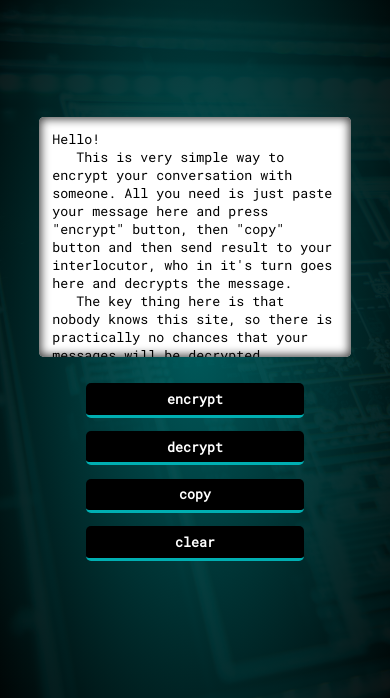
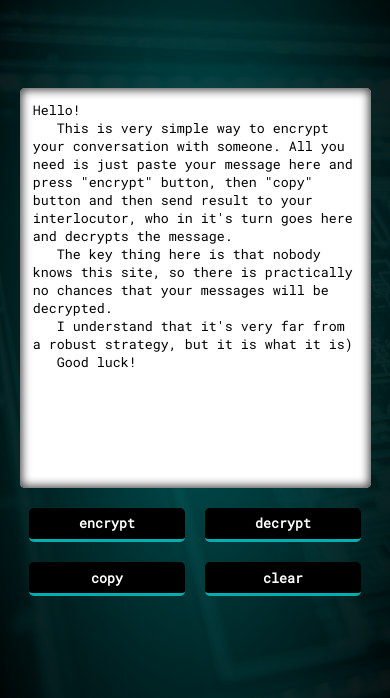
Before and after one commit to eymonk/hidee, a plain HTML site: page index.html in a window 390 px wide. Shown: the part 97-795 px from the top of the page. Drawn offline with Linux system fonts and the light colour scheme.

Commit message:
feat: add adaptive

```diff
--- a/css/encryptor.css
+++ b/css/encryptor.css
@@ -15,20 +15,26 @@
     color: transparent;
 }
 
-.encryptor__button-wrapper {
-    padding: 1em 0;
-    width: 80%;
+.encryptor__button-main-wrapper {
+    padding: 1rem 0;
 
     display: flex;
     flex-wrap: wrap;
     justify-content: center;
     align-items: center;
+    gap: 1rem;
+}
+.encryptor__button-wrapper {
+    display: flex;
+    flex-wrap: wrap;
+    justify-content: center;
+    align-items: center;
+    gap: 1rem;
 }
 
 .encryptor__input {
     display: block;
     resize: none;
-    margin: 0 auto;
     padding: 1em;
 
     width: 90%;
@@ -39,41 +45,3 @@
     border-radius: var(--border-radius);
     box-shadow: inset 0 0 10px 2px #444;
 }
-
-.encryptor__button {
-    margin: .5em 1em;
-}
-
-@media screen and (max-width: 900px){
-    .encryptor__input{
-        width: 70%;
-    }
-
-    .encryptor__button{
-        margin: .5em 0.6em;
-    }
-}
-
-@media screen and (max-width: 700px){
-    .encryptor__button{
-        width: 35%;
-        margin: 0.75em 1em;
-    }
-}
-
-@media screen and (max-width: 500px){
-    .encryptor__input{
-        width: 80%;
-    }
-
-    .encryptor__button{
-        width: 40%;
-    }
-}
-
-@media screen and (max-width: 400px){
-    .encryptor__button{
-        width: 70%;
-        margin: 0.5em 0;
-    }
-}
--- a/css/queries.css
+++ b/css/queries.css
@@ -0,0 +1,17 @@
+@media screen and (max-width: 700px) {
+    .encryptor__input {
+        height: 16rem;
+    }
+}
+
+@media screen and (max-width: 500px) {
+    .encryptor__input {
+        height: 20rem;
+    }
+    .encryptor__button-wrapper {
+        width: 100%;
+    }
+    .encryptor__button {
+        width: 40%;
+    }
+}
--- a/index.html
+++ b/index.html
@@ -29,12 +29,16 @@
 
         <main class="encryptor">
             <p class="encryptor__notification"></p>
-            <textarea class="encryptor__input" placeholder="type in smth to encrypt..." autofocus></textarea>
-            <div class="encryptor__button-wrapper">
-                <button class="button encryptor__button encryptor__button_encrypt">encrypt</button>
-                <button class="button encryptor__button encryptor__button_decrypt">decrypt</button>
-                <button class="button encryptor__button encryptor__button_copy">copy</button>
-                <button class="button encryptor__button encryptor__button_clear">clear</button>
+            <textarea class="encryptor__input" placeholder="type in smth to encrypt/decrypt..." autofocus></textarea>
+            <div class="encryptor__button-main-wrapper">
+                <div class="encryptor__button-wrapper">
+                    <button class="button encryptor__button encryptor__button_encrypt">encrypt</button>
+                    <button class="button encryptor__button encryptor__button_decrypt">decrypt</button>
+                </div>
+                <div class="encryptor__button-wrapper">
+                    <button class="button encryptor__button encryptor__button_copy">copy</button>
+                    <button class="button encryptor__button encryptor__button_clear">clear</button>
+                </div>
             </div>
         </main>
 
```
